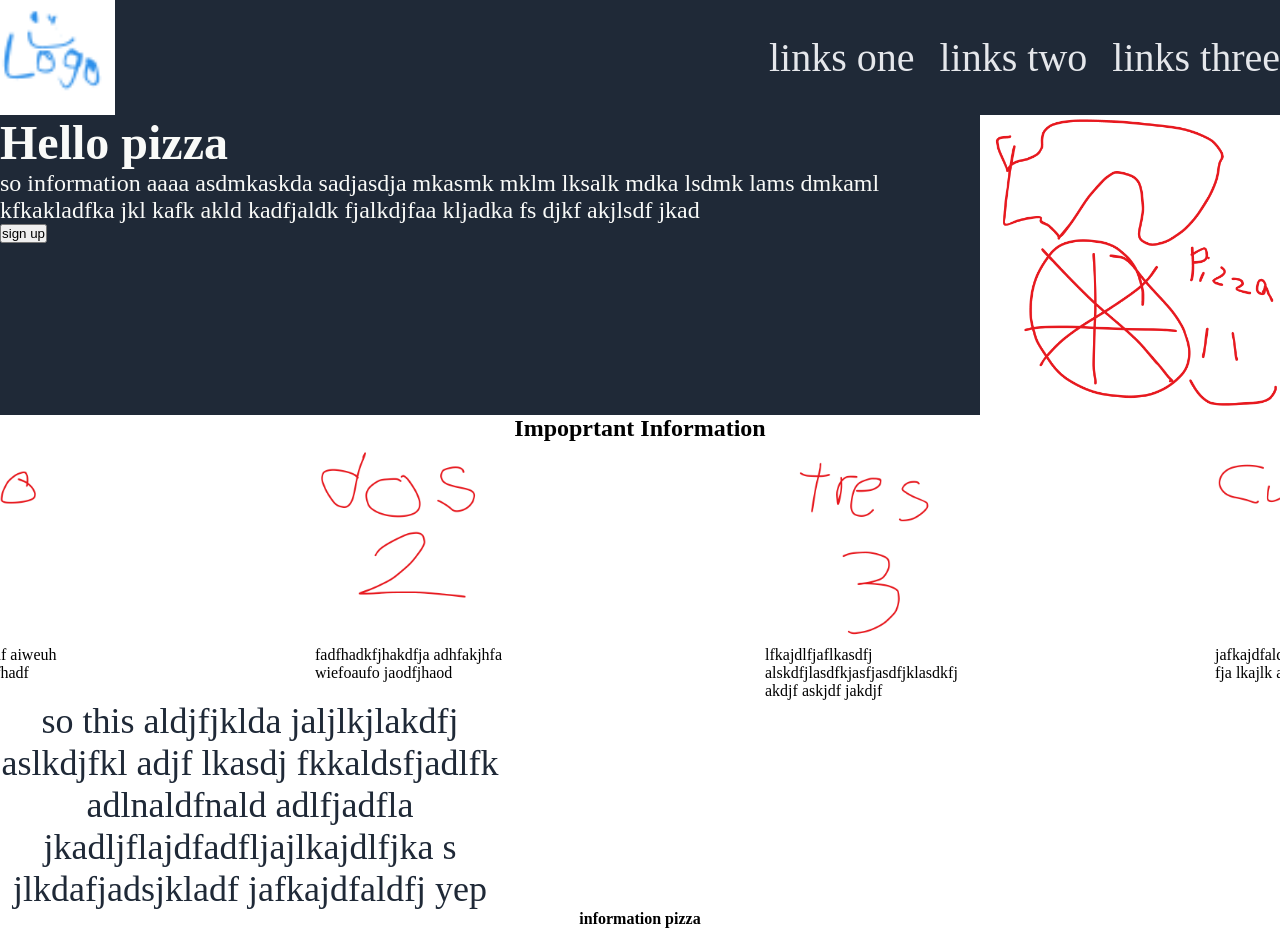
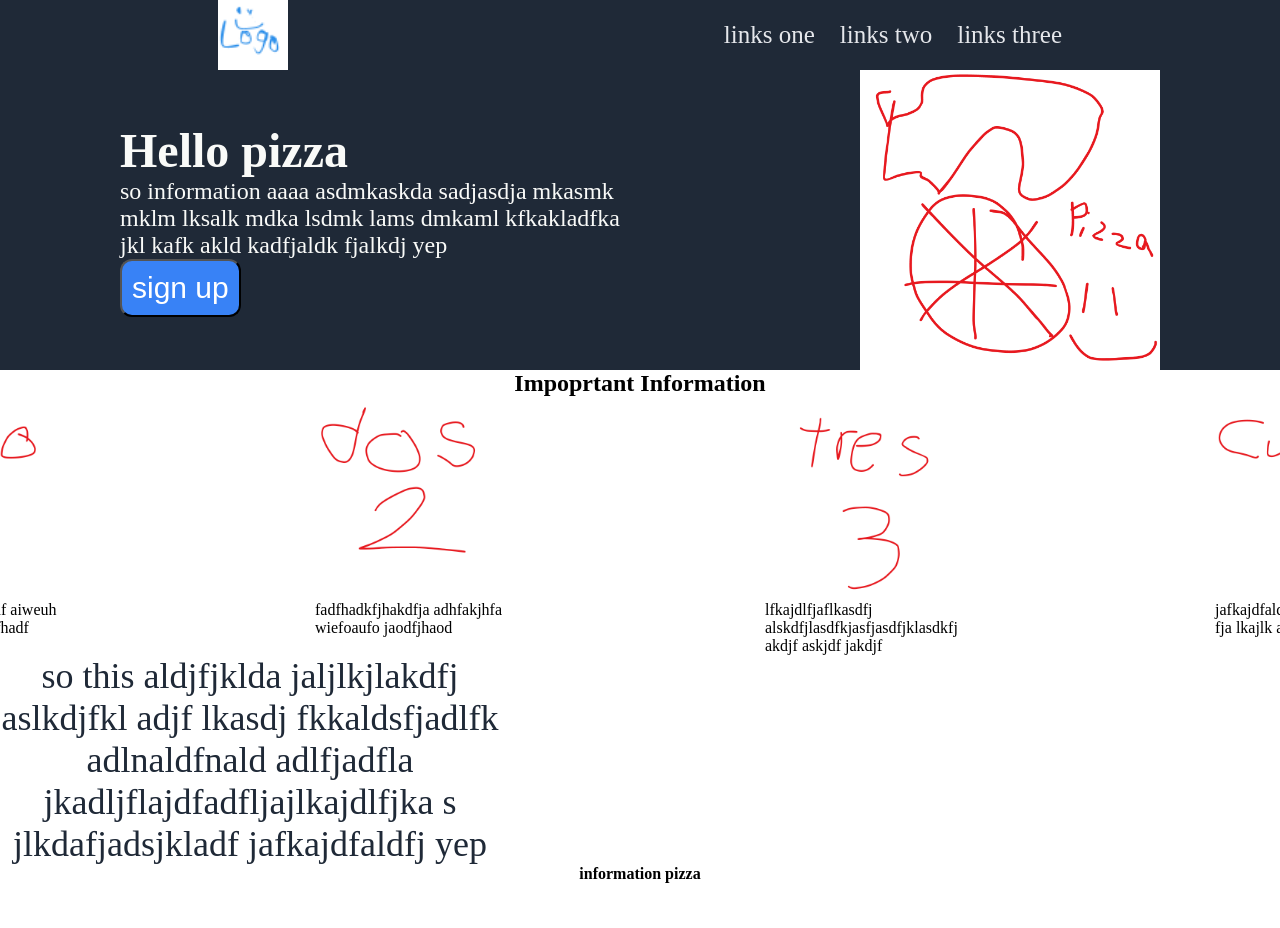
Before and after one commit to Polarbooom/landing-page, a plain HTML site: page index.html in a window 1280 px wide. Shown: the top 928 px of the page. After the commit the page ends 883 px from the top, so only its background shows below. Drawn offline with Linux system fonts and the light colour scheme.

Commit message:
fixed something od the header

```diff
--- a/index.html
+++ b/index.html
@@ -8,20 +8,20 @@
 </head>
 <body>
     <div class="header">
-        <div class="header-1">
+      <!-- <div class="header-1">  -->
         <img src="Images/Diseño sin título.png" class="logo" alt="Great logo">
         <div class="links">
             <p class="link">links one</p>
             <p class="link">links two</p>
             <p class="link">links three</p>
-        </div>
+        <!-- </div> -->
         </div>
     </div>
         <div class="first-block">
-            <div class="left info">
+            <div class="left-info">
             <h1>Hello pizza</h1>
             <p class="first-text">so information aaaa asdmkaskda sadjasdja mkasmk mklm lksalk mdka lsdmk lams dmkaml
-                kfkakladfka jkl kafk akld kadfjaldk fjalkdjfaa kljadka fs djkf akjlsdf jkad
+                kfkakladfka jkl kafk akld kadfjaldk fjalkdj yep
             </p>
             <button class="sign">sign up</button>
             </div>
--- a/styles.css
+++ b/styles.css
@@ -7,28 +7,31 @@
 .header{
     background-color: #1F2937;
     display: flex;
-    justify-content: center;
+    justify-content: space-around;
+    align-items: center;
 }
 
-.header-1{
-    display: flex;
-    justify-content: space-between;
-    width: 1600px;
-}
+/* .header-1{ */
+   /* display: flex;  */
+   /* justify-content: space-around; */
+/* width: 1600px; */
+/* } */
 .logo{
-    width: 115px;
+    width: 70px;
 }
 
 .links{
     display: flex;
     gap: 25px;
-    font-size: 40px;
+    font-size: 25px;
     align-items: center;
     color: #E5E7EB;
 }
 .first-block{
     background-color: #1F2937;
     display: flex;
+    justify-content: space-around;
+    align-items: center;
 }
 
 h1{
@@ -40,6 +43,7 @@ h1{
 .first-text{
     font-size: 24px;
     color: #F9FAF8;
+    width:500px
 }
 
 .pizza{
@@ -66,6 +70,15 @@ h2{
     max-width: 200px;
 }
 
+.sign{
+    font-size: 30px;
+    color: white;
+    background-color: #3882f6;
+    text-align: center;
+    border-radius: 12px;
+    padding: 10px;
+}
+
 .footer{
     text-align: center;
 }
```
